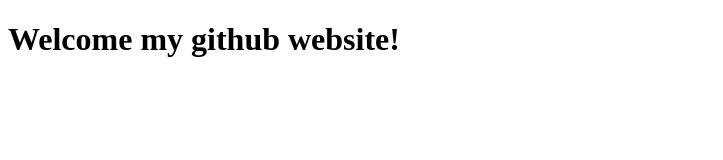
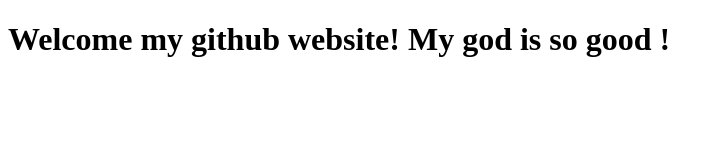
Before and after one commit to 9kyan/9kyan.github.io, a plain HTML site: page index.html in a window 1280 px wide. Shown: the whole page, without its empty margins (0-723 px from the left). Drawn offline with Linux system fonts and the light colour scheme.

Commit message:
github.dev push test

```diff
--- a/index.html
+++ b/index.html
@@ -4,6 +4,6 @@
 <title>9Kyan</title>
 </head>
 <body>
-<h1>Welcome my github website!</h1>
+<h1>Welcome my github website! My god is so good !</h1>
 </body>
 </html>
```
